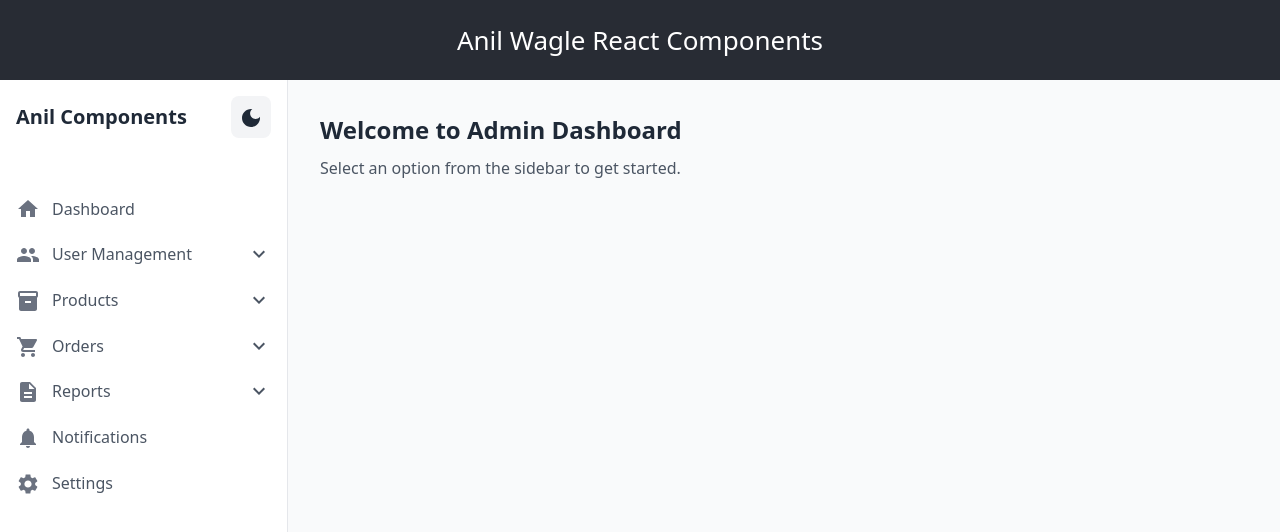
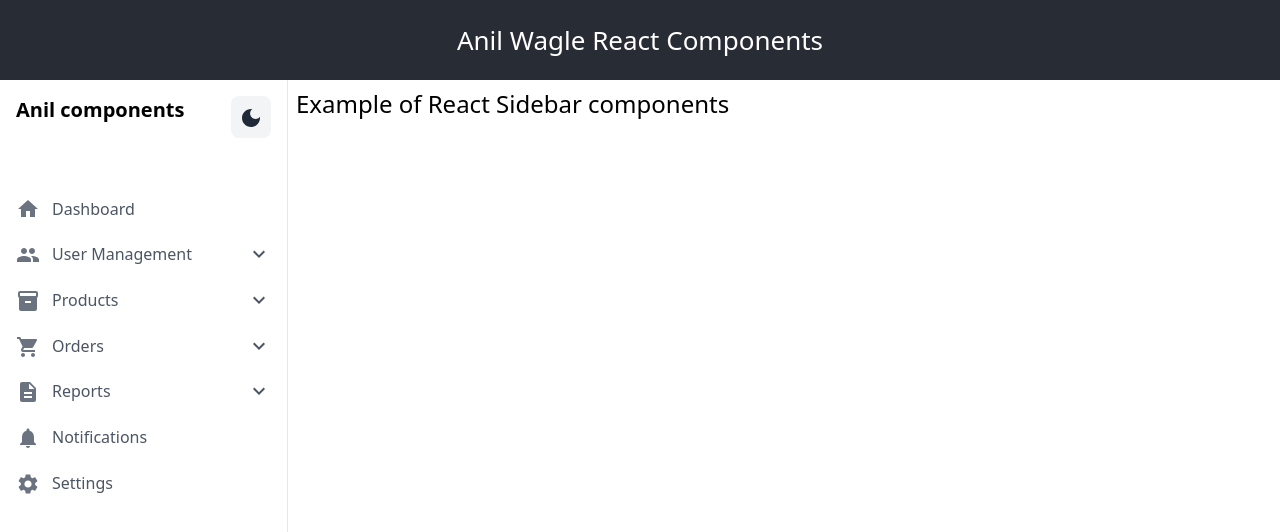
Before and after one commit to anilSysBit/MyReactComponents, a React (Vite) app: page /sidebar in a window 1280 px wide. Shown: the top 532 px of the page. Built offline with nearby package versions, Linux system fonts and the light colour scheme.

Commit message:
Created Styling option to the menu components

```diff
--- a/src/components/sidebar/AnilSideBar.tsx
+++ b/src/components/sidebar/AnilSideBar.tsx
@@ -1,72 +1,17 @@
 import React, { useState, useEffect } from 'react';
-import ThemeToggle from './ThemeToggle';
 import { ExpandMore as ChevronDown , Home, People as Users, Settings, Inventory as Box, ShoppingCart, Description as FileText, Notifications as Bell, BarChart as BarChart2, LaptopMac as Laptop } from "@mui/icons-material";
 import './sidebar.css'
-interface MenuItem {
-  title: string;
-  icon: React.ReactNode;
-  children?: MenuItem[];
+import { MenuItemType } from './types';
+
+interface MenuItemProps{
+  children:React.ReactNode,
+  className?: React.HTMLProps<HTMLElement>['className'];
+  customStyling?:boolean;
+  header:React.ReactNode,
+  menuItems:MenuItemType[],
+  isDark?:boolean;
 }
-
-const menuItems: MenuItem[] = [
-  {
-    title: 'Dashboard',
-    icon: <Home  />,
-  },
-  {
-    title: 'User Management',
-    icon: <Users />,
-    children: [
-      { title: 'All Users', icon: <Users  /> },
-      { title: 'Roles', icon: <Users  /> },
-      { title: 'Permissions', icon: <Users  /> },
-    ],
-  },
-  {
-    title: 'Products',
-    icon: <Box  />,
-    children: [
-      { title: 'All Products', icon: <Box /> },
-      {
-        title: 'Categories',
-        icon: <Box />,
-        children: [
-          { title: 'Electronics', icon: <Laptop /> },
-          { title: 'Clothing', icon: <Box  /> },
-          { title: 'Food', icon: <Box /> },
-        ]
-      },
-      { title: 'Inventory', icon: <Box /> },
-    ],
-  },
-  {
-    title: 'Orders',
-    icon: <ShoppingCart  />,
-    children: [
-      { title: 'All Orders', icon: <ShoppingCart  /> },
-      { title: 'Pending', icon: <ShoppingCart  /> },
-      { title: 'Completed', icon: <ShoppingCart  /> },
-    ],
-  },
-  {
-    title: 'Reports',
-    icon: <FileText  />,
-    children: [
-      { title: 'Sales Report', icon: <BarChart2 /> },
-      { title: 'User Report', icon: <BarChart2  /> },
-    ],
-  },
-  {
-    title: 'Notifications',
-    icon: <Bell  />,
-  },
-  {
-    title: 'Settings',
-    icon: <Settings  />,
-  },
-];
-
-const MenuItem: React.FC<{ item: MenuItem; depth?: number }> = ({ item, depth = 0 }) => {
+const MenuItem: React.FC<{ item: MenuItemType; depth?: number }> = ({ item, depth = 0 }) => {
   const [isOpen, setIsOpen] = useState(false);
   const [isAnimating, setIsAnimating] = useState(false);
   const hasChildren = item.children && item.children.length > 0;
@@ -106,12 +51,23 @@ const MenuItem: React.FC<{ item: MenuItem; depth?: number }> = ({ item, depth =
   );
 };
 
-const AnilSideBar: React.FC<{ isDark: boolean; onToggleTheme: () => void }> = ({ isDark, onToggleTheme }) => {
+
+
+const AnilSideBar: React.FC<MenuItemProps> = ({children,customStyling=false,className,header,menuItems }) => {
+  const defaultStyling =()=>{
+    if(!customStyling){
+      return{
+        display:'flex'
+      }
+    }else{
+      return{}
+    }
+  }
   return (
-    <div className="sidebar">
+    <div className={className} style={defaultStyling()}>
+      <div className="sidebar">
       <div className="sidebar-header">
-        <h1>Anil Components</h1>
-        <ThemeToggle isDark={isDark} onToggle={onToggleTheme} />
+        {header}
       </div>
       <nav className="menu">
         {menuItems.map((item, index) => (
@@ -119,6 +75,8 @@ const AnilSideBar: React.FC<{ isDark: boolean; onToggleTheme: () => void }> = ({
         ))}
       </nav>
     </div>
+    {children}
+    </div>
   );
 };
 
--- a/src/components/sidebar/sidebar.css
+++ b/src/components/sidebar/sidebar.css
@@ -16,11 +16,11 @@
     margin-bottom: 2rem;
   }
 
-  .sidebar-header h1 {
+  /* .sidebar-header h1 {
     font-size: 1.25rem;
     font-weight: bold;
     color: #1f2937;
-  }
+  } */
 
   .sidebar-header .MuiSvgIcon-root {
     color: #1f2937;
@@ -96,66 +96,23 @@
   }
 
 /* Dark theme adjustments */
-  body[data-theme='dark'] .sidebar {
+html.dark .sidebar {
   background-color: #1f2937;
   border-color: #374151;
 }
 
-  body[data-theme='dark'] .menu-item {
+html.dark .menu-item {
   color: #d1d5db;
 }
 
-  body[data-theme='dark'] .menu-item:hover {
+html.dark .menu-item:hover {
   background-color: #4b5563;
 }
 
-  body[data-theme='dark'] .menu-item.open {
+html.dark .menu-item.open {
   background-color: #4b5563;
 }
 
-  body[data-theme='dark'] .submenu {
+html.dark .submenu {
   background-color: #374151;
 }
-
-
-
-
-  /* Page layout and styles */
-.page-container {
-    display: flex;
-  }
-
-  /* Content area */
-  .content-area {
-    flex: 1;
-    padding: 2rem;
-    transition: background-color 0.2s ease;
-  }
-
-  .content-area.dark {
-    background-color: #1f2937; /* Dark background */
-  }
-
-  .content-area.light {
-    background-color: #f9fafb; /* Light background */
-  }
-
-  /* Header styles */
-  .page-header {
-    font-size: 1.5rem;
-    font-weight: 600;
-    color: #1f2937; /* Default text color */
-  }
-
-  .page-header.dark {
-    color: white; /* Dark theme text */
-  }
-
-  .page-subtext {
-    margin-top: 0.5rem;
-    color: #4b5563; /* Default subtext color */
-  }
-
-  .page-subtext.dark {
-    color: #d1d5db; /* Dark theme subtext color */
-  }
--- /dev/null
+++ b/src/components/sidebar/types.ts
@@ -0,0 +1,5 @@
+export interface MenuItemType {
+    title: string;
+    icon: React.ReactNode;
+    children?: MenuItemType[];
+  }
--- a/src/pages/SidebarPage.tsx
+++ b/src/pages/SidebarPage.tsx
@@ -2,7 +2,9 @@ import React, { useState, useEffect } from 'react';
 import AnilSideBar from '../components/sidebar/AnilSideBar';
 import '../components/sidebar/sidebar.css'
 import MaterialSideBar from '../components/sidebar/MaterialSidebar';
-
+import { MenuItemType } from '../components/sidebar/types';
+import { ExpandMore as ChevronDown , Home, People as Users, Settings, Inventory as Box, ShoppingCart, Description as FileText, Notifications as Bell, BarChart as BarChart2, LaptopMac as Laptop } from "@mui/icons-material";
+import ThemeToggle from '../components/sidebar/ThemeToggle';
 function SideBarPage() {
   const [isDark, setIsDark] = useState(() => {
     const savedTheme = localStorage.getItem('theme');
@@ -12,27 +14,90 @@ function SideBarPage() {
   useEffect(() => {
     if (isDark) {
       document.documentElement.className = 'dark'; // Update className directly
-      document.body.setAttribute('data-theme','dark')
+      // document.body.setAttribute('data-theme','dark')
       localStorage.setItem('theme', 'dark');
     } else {
       document.documentElement.className = 'light'; // Update className directly
-      document.body.setAttribute('data-theme','light')
+      // document.body.setAttribute('data-theme','light')
 
       localStorage.setItem('theme', 'light');
     }
   }, [isDark]);
 
+  const menuItems: MenuItemType[] = [
+    {
+      title: 'Dashboard',
+      icon: <Home  />,
+    },
+    {
+      title: 'User Management',
+      icon: <Users />,
+      children: [
+        { title: 'All Users', icon: <Users  /> },
+        { title: 'Roles', icon: <Users  /> },
+        { title: 'Permissions', icon: <Users  /> },
+      ],
+    },
+    {
+      title: 'Products',
+      icon: <Box  />,
+      children: [
+        { title: 'All Products', icon: <Box /> },
+        {
+          title: 'Categories',
+          icon: <Box />,
+          children: [
+            { title: 'Electronics', icon: <Laptop /> },
+            { title: 'Clothing', icon: <Box  /> },
+            { title: 'Food', icon: <Box /> },
+          ]
+        },
+        { title: 'Inventory', icon: <Box /> },
+      ],
+    },
+    {
+      title: 'Orders',
+      icon: <ShoppingCart  />,
+      children: [
+        { title: 'All Orders', icon: <ShoppingCart  /> },
+        { title: 'Pending', icon: <ShoppingCart  /> },
+        { title: 'Completed', icon: <ShoppingCart  /> },
+      ],
+    },
+    {
+      title: 'Reports',
+      icon: <FileText  />,
+      children: [
+        { title: 'Sales Report', icon: <BarChart2 /> },
+        { title: 'User Report', icon: <BarChart2  /> },
+      ],
+    },
+    {
+      title: 'Notifications',
+      icon: <Bell  />,
+    },
+    {
+      title: 'Settings',
+      icon: <Settings  />,
+    },
+  ];
+
+  const SideBarHeader =()=>{
+    return(
+    <div className='flex justify-between w-full'>
+        <h1 className='text-black font-bold text-xl dark:text-white'>Anil components</h1>
+        <ThemeToggle isDark={isDark} onToggle={() => setIsDark(!isDark)} />
+      </div>
+    )
+  }
   return (
-    <div className="page-container">
-      <AnilSideBar isDark={isDark} onToggleTheme={() => setIsDark(!isDark)} />
-      <div className={`content-area ${isDark ? 'dark' : 'light'}`}>
-        <h1 className={`page-header ${isDark ? 'dark' : 'light'}`}>
-          Welcome to Admin Dashboard
-        </h1>
-        <p className={`page-subtext ${isDark ? 'dark' : 'light'}`}>
-          Select an option from the sidebar to get started.
-        </p>
-      </div>
+    <div className="flex">
+      <AnilSideBar  className='flex' customStyling header={<SideBarHeader/>} menuItems={menuItems} isDark={isDark}>
+        <div className="another-container p-2">
+          <h1 className='text-black text-2xl'>Example of React  Sidebar components</h1>
+        </div>
+      </AnilSideBar>
+
     </div>
   );
 }
```
Lines whose indentation alone changed are shown as unchanged.
